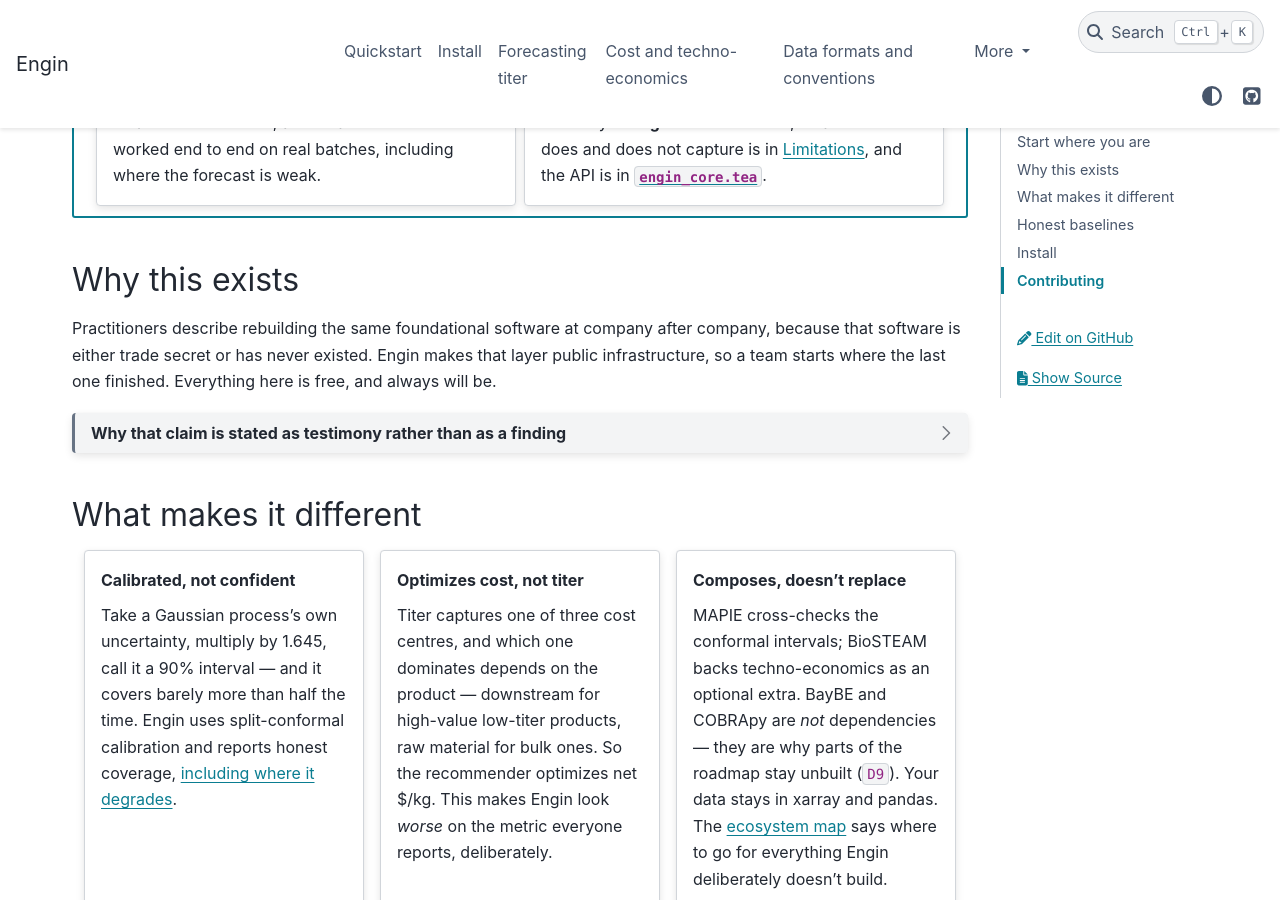
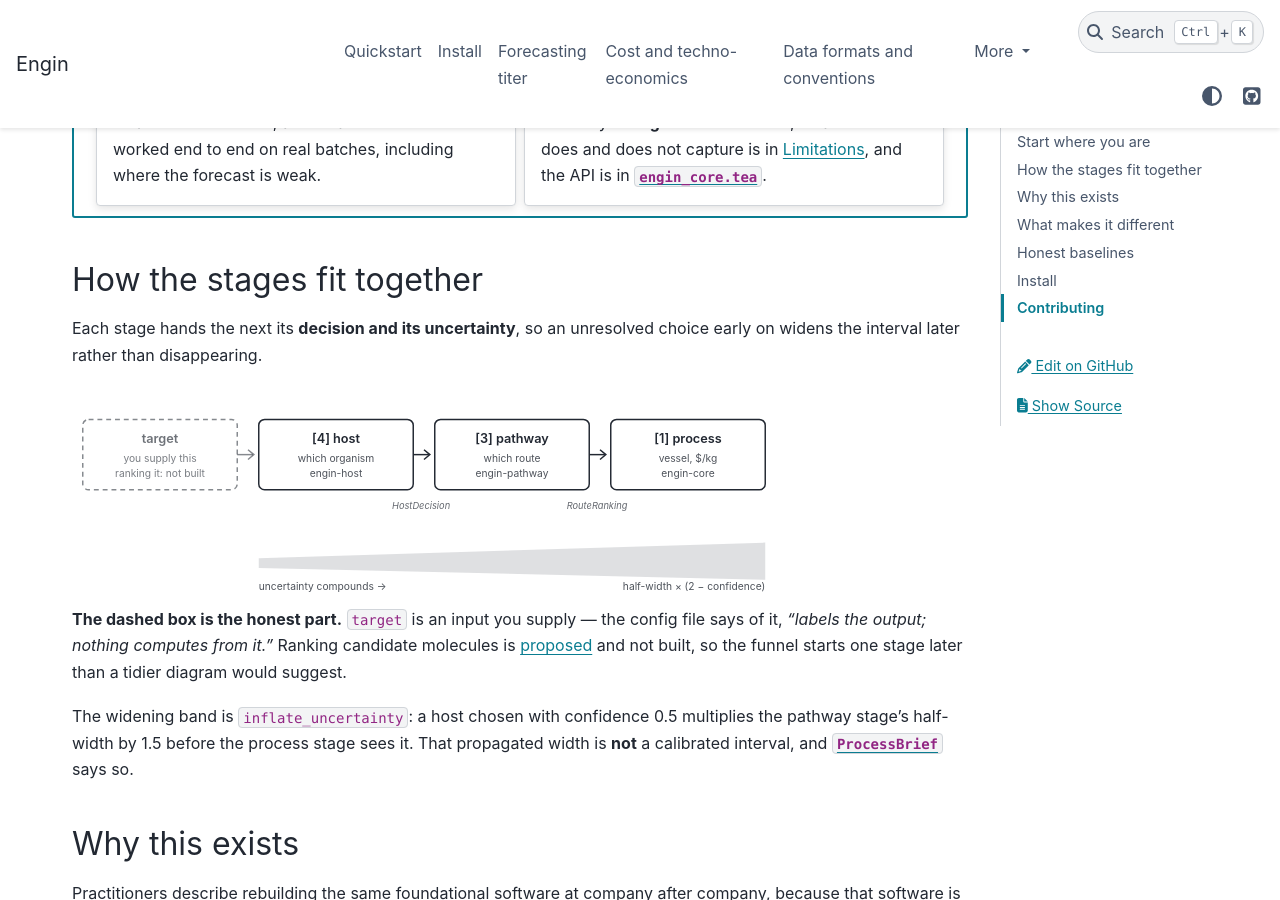
Before and after one commit to enginbio/engin-suite, a Sphinx documentation site: the page built from docs/index.md, in a window 1280 px wide and 900 px high, scrolled down 1150 px. Built offline with Sphinx 7.4.7 and the PyData theme 0.15.4, drawn with Linux system fonts in a browser that asks for light colours.

Commit message:
Draw the funnel, including the stage that does not exist (#230)
The remaining suggestion on #230: one diagram of the strain-to-scale funnel on
the front page. #244 did the calibration figure; this is the other half.

**Inline SVG, not mermaid**, for the reason the issue gives -- sphinxcontrib-mermaid
is a new dependency in the docs extra and a D9 question in miniature, which is not
worth opening for one static diagram.

**The counter-case was the design constraint.** "A figure is a claim, and figures
overstate more easily than tables do" bites harder here than on the calibration
plot, because a clean four-box chain would assert a working pipeline this repo
does not have. So the diagram carries what is not built:

- `target` is a dashed box reading "you supply this / ranking it: not built".
  config.py says of that field, "labels the output; nothing computes from it",
  and stage [0] appears nowhere in the codebase -- only in #176's proposal.
- The widening band is `inflate_uncertainty`, labelled with the actual factor,
  and the prose beneath says plainly that the propagated width is not a
  calibrated interval.

**Stage numbers verified in the tree rather than taken from the issue body.**
[4] host, [3] pathway and [1] process are all stated in config.py and the package
headers. [0] is not, which is the point above.

Theme-safe by construction: every fill and stroke is currentColor or none, no hex
anywhere, so one source renders in both colour modes. Verified in both --
computed SVG color resolves to the light body colour under data-theme=light.
Accessible: role="img", aria-labelledby, title and desc describing the whole
chain. Fourteen real <text> nodes rather than paths, so it stays searchable and a
drift shows up in a diff, which is the property the issue asked for.

sphinx-build -W succeeds; ruff both gates and all three evidence checks clean.

Co-Authored-By: Claude Opus 5 <noreply@anthropic.com>

````diff
--- a/docs/index.md
+++ b/docs/index.md
@@ -188,6 +188,77 @@ The bundled simulator has no oxygen state, so it is exactly scale-invariant —
 
 ::::::
 
+## How the stages fit together
+
+Each stage hands the next its **decision and its uncertainty**, so an unresolved
+choice early on widens the interval later rather than disappearing.
+
+```{raw} html
+<svg viewBox="0 0 720 208" role="img" aria-labelledby="funnel-t funnel-d"
+     style="width:100%;height:auto;max-width:44rem;margin:0.5rem 0;color:inherit">
+  <title id="funnel-t">The strain-to-scale funnel</title>
+  <desc id="funnel-d">Four stages left to right. Target: you supply it; ranking
+  candidates is proposed in issue 176 and is not built. Stage 4, host selection,
+  emits a HostDecision carrying a confidence. Stage 3, pathway ranking, emits a
+  RouteRanking with conformal bounds. Stage 1, process, emits a ProcessBrief and a
+  cost per kilogram. A band beneath widens left to right: a low-confidence host
+  multiplies the downstream half-width by two minus confidence.</desc>
+
+  <g fill="none" stroke="currentColor" stroke-width="1.5">
+    <rect x="11"  y="26" width="158" height="72" rx="6" stroke-dasharray="5 4" opacity="0.55"/>
+    <rect x="191" y="26" width="158" height="72" rx="6"/>
+    <rect x="371" y="26" width="158" height="72" rx="6"/>
+    <rect x="551" y="26" width="158" height="72" rx="6"/>
+  </g>
+
+  <g fill="currentColor" font-size="13" font-weight="600">
+    <text x="90"  y="50" text-anchor="middle" opacity="0.65">target</text>
+    <text x="270" y="50" text-anchor="middle">[4] host</text>
+    <text x="450" y="50" text-anchor="middle">[3] pathway</text>
+    <text x="630" y="50" text-anchor="middle">[1] process</text>
+  </g>
+
+  <g fill="currentColor" font-size="10.5" opacity="0.8">
+    <text x="90"  y="70" text-anchor="middle" opacity="0.75">you supply this</text>
+    <text x="90"  y="85" text-anchor="middle" opacity="0.75">ranking it: not built</text>
+    <text x="270" y="70" text-anchor="middle">which organism</text>
+    <text x="270" y="85" text-anchor="middle">engin-host</text>
+    <text x="450" y="70" text-anchor="middle">which route</text>
+    <text x="450" y="85" text-anchor="middle">engin-pathway</text>
+    <text x="630" y="70" text-anchor="middle">vessel, $/kg</text>
+    <text x="630" y="85" text-anchor="middle">engin-core</text>
+  </g>
+
+  <g stroke="currentColor" stroke-width="1.5" fill="none">
+    <path d="M169 62 H185" opacity="0.55"/><path d="M180 57 l6 5 -6 5" opacity="0.55"/>
+    <path d="M349 62 H365"/><path d="M360 57 l6 5 -6 5"/>
+    <path d="M529 62 H545"/><path d="M540 57 l6 5 -6 5"/>
+  </g>
+
+  <g fill="currentColor" font-size="9.5" opacity="0.7" font-style="italic">
+    <text x="357" y="118" text-anchor="middle">HostDecision</text>
+    <text x="537" y="118" text-anchor="middle">RouteRanking</text>
+  </g>
+
+  <path d="M191 168 L709 152 V190 L191 178 Z" fill="currentColor" opacity="0.14"/>
+  <g fill="currentColor" font-size="10.5">
+    <text x="191" y="200" opacity="0.8">uncertainty compounds &#8594;</text>
+    <text x="709" y="200" text-anchor="end" opacity="0.8">half-width &#215; (2 &#8722; confidence)</text>
+  </g>
+</svg>
+```
+
+**The dashed box is the honest part.** `target` is an input you supply — the
+config file says of it, *"labels the output; nothing computes from it."* Ranking
+candidate molecules is [proposed](https://github.com/enginbio/engin-suite/issues/176)
+and not built, so the funnel starts one stage later than a tidier diagram would
+suggest.
+
+The widening band is `inflate_uncertainty`: a host chosen with confidence 0.5
+multiplies the pathway stage's half-width by 1.5 before the process stage sees it.
+That propagated width is **not** a calibrated interval, and
+[`ProcessBrief`](api/index) says so.
+
 ## Why this exists
 
 Practitioners describe rebuilding the same foundational software at company after company, because that software is either trade secret or has never existed. Engin makes that layer public infrastructure, so a team starts where the last one finished. Everything here is free, and always will be.
````
